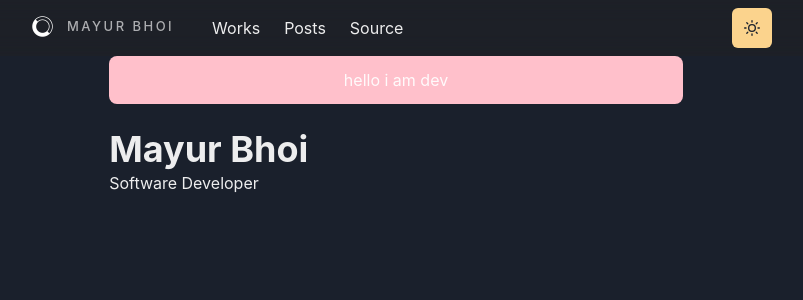
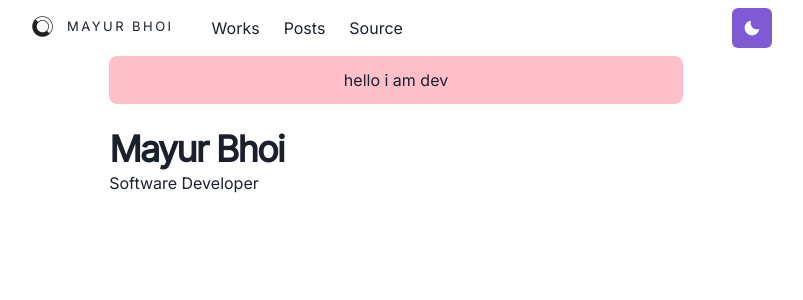
Before and after one commit to Mayur57/mayurbhoi.com, a Next.js app: page / in a window 1280 px wide. Shown: the top 300 px of the page, without its empty margins (244-1047 px from the left). Built offline with nearby package versions, Linux system fonts and the light colour scheme.

Commit message:
fix: fonty shenanigans

```diff
--- a/libs/theme.js
+++ b/libs/theme.js
@@ -1,5 +1,6 @@
 import { extendTheme } from "@chakra-ui/react";
 import { mode } from '@chakra-ui/theme-tools'
+import '@fontsource/inter'
 
 const style = {
     global: props => ({
@@ -19,7 +20,7 @@ const components = {
                 textDecorationColor: '#525252',
                 textDecorationThickness: 4,
                 marginTop: 3,
-                marginBottom: 4
+                marginBottom: 4,
             }
         }
     },
@@ -32,7 +33,8 @@ const components = {
 }
 
 const fonts = {
-    heading: 'Inter'
+    heading: 'Inter',
+    body: 'Inter'
 }
 
 const colors = {
--- a/package.json
+++ b/package.json
@@ -19,6 +19,7 @@
     "@emotion/core": "^11.0.0",
     "@emotion/react": "^11.7.1",
     "@emotion/styled": "^11.6.0",
+    "@fontsource/inter": "^4.5.2",
     "focus-visible": "^5.2.0",
     "framer-motion": "^5.6.0",
     "next": "^12.0.10",
--- a/pages/_app.js
+++ b/pages/_app.js
@@ -2,6 +2,7 @@ import { ChakraProvider } from '@chakra-ui/provider'
 import Layout from '../components/layouts/main'
 import { Global, css } from '@emotion/react'
 import 'focus-visible/dist/focus-visible'
+import '@fontsource/inter'
 import theme from '../libs/theme'
 
 const GlobalStyles = css`
@@ -9,16 +10,12 @@ const GlobalStyles = css`
     outline: none;
     box-shadow: none;
   }
-
-  * {
-    font-family: Inter;
-  }
 `
 
 const Website = ({ Component, pageProps, router }) => {
   return (
-    <ChakraProvider>
-      <Global styles={GlobalStyles} />
+    <ChakraProvider theme={theme}>
+      <Global styles={ GlobalStyles } />
       <Layout router={router}>
         <Component {...pageProps} key={router.route} />
       </Layout>
--- a/pages/index.js
+++ b/pages/index.js
@@ -1,4 +1,5 @@
 import { Container, Heading, Box } from "@chakra-ui/react"
+import theme from "../libs/theme"
 
 const Page = () => {
   //TODO: Remove placeholder text and add correct details and description
@@ -9,10 +10,10 @@ const Page = () => {
       </Box>
       <Box display={{ md: 'flex' }}>
         <Box flexGrow={1}>
-          <Heading as="h2" variant="page-title">
+          <Heading as="h2" variant="page-title" letterSpacing="-0.05em">
             Mayur Bhoi
           </Heading>
-          <p> Software Developer</p>
+          <p>Software Developer</p>
         </Box>
       </Box>
     </Container>
```
Also changed, not shown: 1 other file (tests, documents, lock files or other folders).
